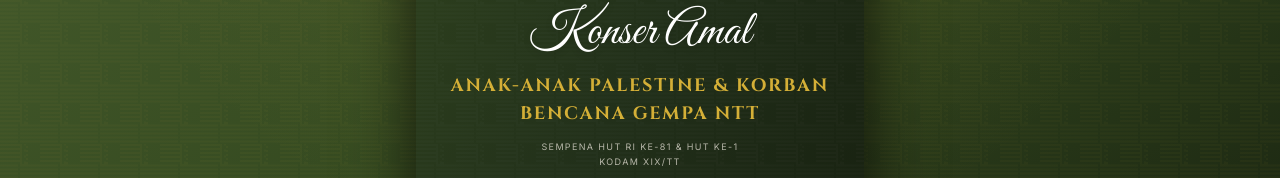
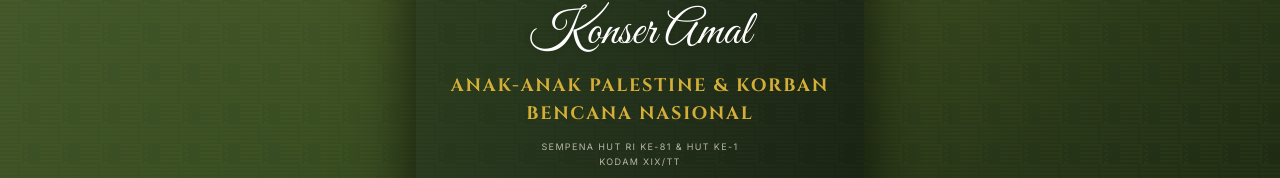
Before and after one commit to fajarrahmaat27/undanganhutri, a React (Vite) app: page / in a window 1280 px wide. Shown: the part 336-514 px from the top of the page. Built offline with nearby package versions, Linux system fonts and the light colour scheme.

Commit message:
ganti korban bencana nasional

```diff
--- a/src/App.jsx
+++ b/src/App.jsx
@@ -464,7 +464,7 @@
     { photo: bupatiSiakImg, label: 'Dr. Afni Z, S.A.P., M.Si' },
     { photo: iskImg, label: 'Is K Violin' },
     { photo: anakPalestinaGaleriImg, label: 'Anak-anak Palestina' },
-    { photo: korbanNttGaleriImg, label: 'Korban Gempa NTT' },
+    { photo: korbanNttGaleriImg, label: 'Korban Bencana Nasional' },
     { photo: trankGaleriImg, label: 'Solidaritas Kemanusiaan' },
     { videoId: 'VwJ2o73QeYU', label: 'Video Teaser' },
   ];
@@ -531,7 +531,7 @@
               <h1 className="font-script text-white text-5xl mb-2 drop-shadow-md">Konser Amal</h1>
 
               <motion.p variants={{ hidden: { opacity: 0, y: 30 }, visible: { opacity: 1, y: 0, transition: { duration: 0.8, ease: "easeOut" } } }} className="font-serif text-[#D4AF37] text-lg font-bold tracking-widest uppercase mt-2">
-                Anak-Anak Palestine & Korban Bencana Gempa NTT
+                Anak-Anak Palestine & Korban Bencana Nasional
               </motion.p>
 
               <motion.p variants={{ hidden: { opacity: 0, y: 30 }, visible: { opacity: 1, y: 0, transition: { duration: 0.8, ease: "easeOut" } } }} className="font-sans text-[#F5EFE6]/70 text-[9px] tracking-[0.15em] uppercase mt-3 max-w-[240px] leading-relaxed">
@@ -634,16 +634,16 @@
                   Bantuan Kemanusiaan
                 </motion.p>
                 <motion.p variants={{ hidden: { opacity: 0, y: 30 }, visible: { opacity: 1, y: 0, transition: { duration: 0.8, ease: "easeOut" } } }} className="font-sans text-sm text-[#F5EFE6] leading-relaxed text-center max-w-[280px] mb-6">
-                  untuk Anak Palestina &amp; Korban Gempa NTT
+                  untuk Anak Palestina &amp; Korban Bencana Nasional
                 </motion.p>
 
-                {/* Foto anak Palestina & korban NTT */}
+                {/* Foto anak Palestina & korban Bencana Nasional */}
                 <motion.div variants={{ hidden: { opacity: 0, y: 30 }, visible: { opacity: 1, y: 0, transition: { duration: 0.8, ease: "easeOut" } } }} className="flex gap-3 justify-center mb-2 w-full px-6">
                   <div className="flex-1 max-w-[140px] rounded-xl overflow-hidden border border-[#D4AF37]/40 shadow-md">
                     <img src={anakPalestinaImg} alt="Anak-anak Palestina" className="w-full h-32 object-cover" loading="lazy" />
                   </div>
                   <div className="flex-1 max-w-[140px] rounded-xl overflow-hidden border border-[#D4AF37]/40 shadow-md">
-                    <img src={korbanNttImg} alt="Korban Gempa NTT" className="w-full h-32 object-cover" loading="lazy" />
+                    <img src={korbanNttImg} alt="Korban Bencana Nasional" className="w-full h-32 object-cover" loading="lazy" />
                   </div>
                 </motion.div>
 
@@ -684,7 +684,7 @@
                   icon={Music2}
                   isLast={true}
                   delay={240}
-                  description={`Di salah satu hotel di Pekanbaru,  terjadi pertemuan antara CEO Sun Event Organizer "Muhammad (Is K Management), Irawan Adi Syahputra" Tokoh Muda Dari Rengat dengan KASDAM XIX/TT "Bapak Brigjen TNI Rudi Hermawan,S.E., M.M. tak disangka, beliau yang berjiwa seni sangat setuju Konser Amal untuk anak-anak Palestina dan bantuan korban bencana NTT ini dilaksanakan sempena HUT RI ke-81 & HUT ke-1 Kodam XIX/Tuanku Tambusai — namun beliau meminta waktu beberapa hari untuk berkonsultasi dengan Bapak Pangdam. Alhamdulillah, penantian itu berbuah manis: jiwa kemanusiaan yang tumbuh subur pada diri Pangdam Tuanku Tambusai, Bapak Mayjen TNI Dr. Agus Hadi Waluyo, S.A.P., M.M., CHRMP, mengaminkan Konser Amal untuk anak-anak Palestina dan bantuan korban bencana NTT ini. Beliau menyatakan konser tersebut ditaja langsung oleh Kodam XIX/TT — mengingat beliau sebelumnya pernah mengadakan konser amal di tahun 2025 — dan beliau setuju konser ini ditalentai oleh violinist cilik dari Kabupaten Siak, 'Is K'`}
+                  description={`Di salah satu hotel di Pekanbaru,  terjadi pertemuan antara CEO Sun Event Organizer "Muhammad (Is K Management), Irawan Adi Syahputra" Tokoh Muda Dari Rengat dengan KASDAM XIX/TT "Bapak Brigjen TNI Rudi Hermawan,S.E., M.M. tak disangka, beliau yang berjiwa seni sangat setuju Konser Amal untuk anak-anak Palestina dan bantuan korban bencana nasional ini dilaksanakan sempena HUT RI ke-81 & HUT ke-1 Kodam XIX/Tuanku Tambusai — namun beliau meminta waktu beberapa hari untuk berkonsultasi dengan Bapak Pangdam. Alhamdulillah, penantian itu berbuah manis: jiwa kemanusiaan yang tumbuh subur pada diri Pangdam Tuanku Tambusai, Bapak Mayjen TNI Dr. Agus Hadi Waluyo, S.A.P., M.M., CHRMP, mengaminkan Konser Amal untuk anak-anak Palestina dan bantuan korban bencana nasional ini. Beliau menyatakan konser tersebut ditaja langsung oleh Kodam XIX/TT — mengingat beliau sebelumnya pernah mengadakan konser amal di tahun 2025 — dan beliau setuju konser ini ditalentai oleh violinist cilik dari Kabupaten Siak, 'Is K'`}
                 />
               </div>
               <ShapeDivider topColor="#FDFBF7" bottomColor="#33481F" isFlipped={true} />
@@ -731,7 +731,6 @@
               </div>
             </section>
 
-            {/* Section 3B: Donasi */}
             <section className="relative bg-gradient-to-b from-[#0f150a] to-[#1C2814] pt-14 pb-24 px-6">
               <div className="absolute inset-0 bg-batik-gold opacity-30"></div>
 
@@ -772,7 +771,7 @@
                 <p className="font-sans text-[10px] text-gray-300 tracking-[0.2em] uppercase mb-8">29 Agustus 2026</p>
 
                 <p className="font-sans text-xs text-gray-300 leading-relaxed max-w-[280px] mx-auto mb-6">
-                  Merupakan suatu kehormatan dan kebahagiaan bagi kami apabila Bapak/Ibu/Saudara/i berkenan hadir dan turut mendukung Konser Amal untuk anak-anak Palestina ini.
+                  Merupakan suatu kehormatan dan kebahagiaan bagi kami apabila Bapak/Ibu/Saudara/i berkenan hadir dan turut mendukung Konser Amal untuk anak-anak Palestina dan korban bencana nasional ini.
                 </p>
                 <p className="font-sans text-sm font-bold text-white mb-10">Terima Kasih.</p>
 
```
